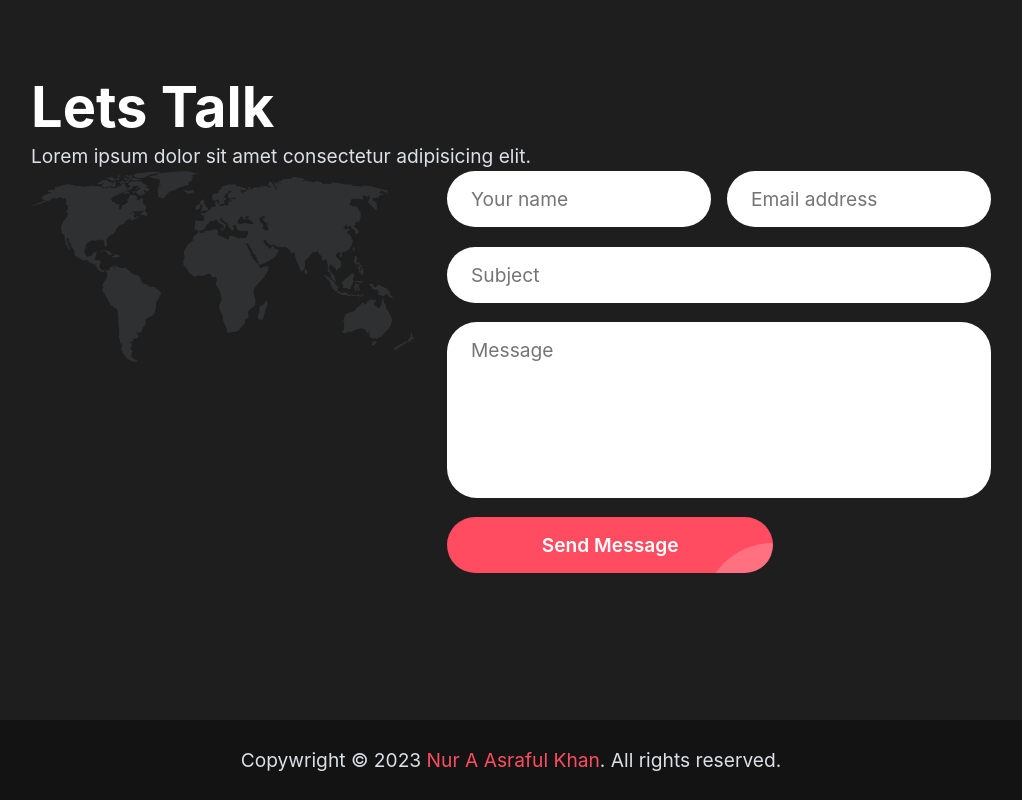
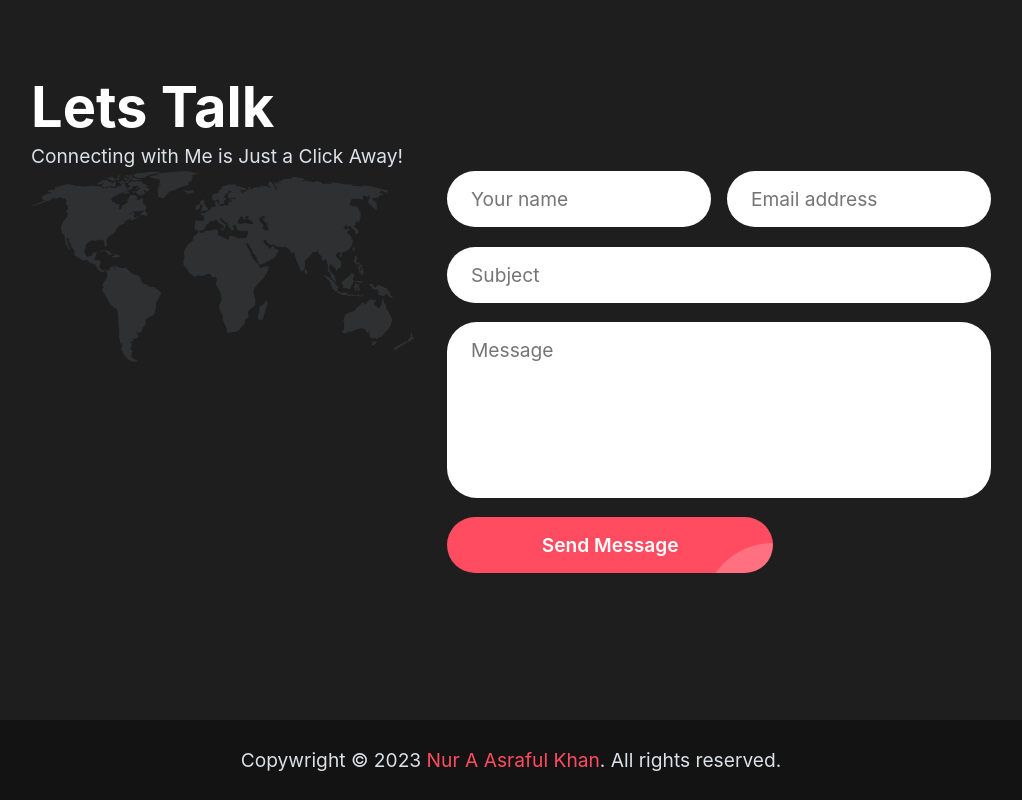
Before and after one commit to NA-Asraful-Khan/N.A.Asraful.Khan, a React (Create React App) app: page / in a window 1280 px wide. Shown: the part 5189-5989 px from the top of the page, without its empty margins (129-1151 px from the left). Built offline with nearby package versions, Linux system fonts and the light colour scheme.

Commit message:
Contact form setup

```diff
--- a/src/Components/Sections/Contact.js
+++ b/src/Components/Sections/Contact.js
@@ -33,7 +33,7 @@ function Contact() {
     }
     return (
         <ContactStyled id='contact' theme={theme}>
-            <Title name={'Lets Talk'} desc={'Lorem ipsum dolor sit amet consectetur adipisicing elit.'} />
+            <Title name={'Lets Talk'} desc={'Connecting with Me is Just a Click Away!'} />
 
             <div className="contact-info">
                 <div className="map-section">
```
